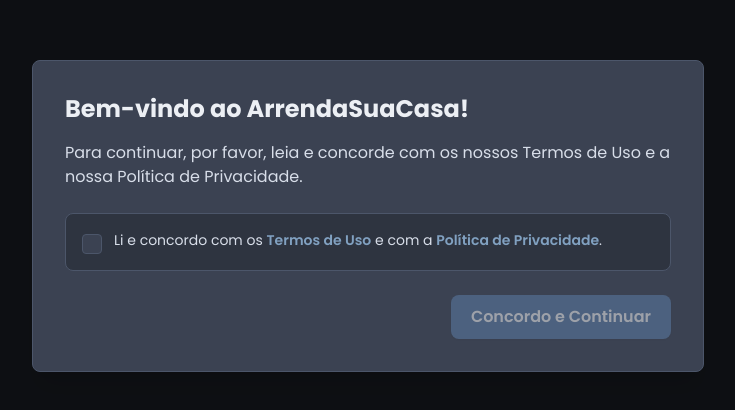
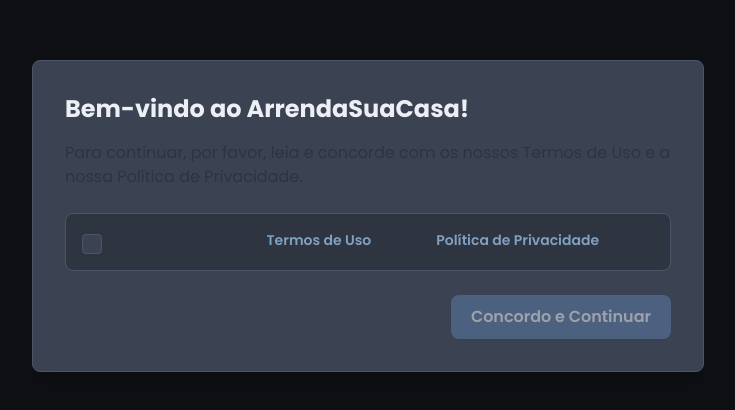
Before and after one commit to mrSamucombi/arrendasuacasa, a React (Vite) app: page / in a window 1280 px wide. Shown: the part 184-594 px from the top of the page, without its empty margins (272-1007 px from the left). Built offline with nearby package versions, Linux system fonts and the light colour scheme; no server answers.

Commit message:
style: Melhora a visibilidade e o estilo dos campos de formulário

```diff
--- a/tailwind.config.js
+++ b/tailwind.config.js
@@ -21,7 +21,7 @@
 
     // Paleta Principal (A Grande Mudança)
     'text': '#ECEFF4',       // Texto principal (quase branco)
-    'subtext': '#D8DEE9',   // Texto secundário (cinza claro)
+    'subtext': '#2E3440',   // Texto secundário (cinza claro)
 
     'background': '#2E3440', // Fundo principal (cinza-azulado muito escuro)
     'surface': '#3B4252',    // Fundo de "cartas", navbar, painéis (um tom mais claro)
```
